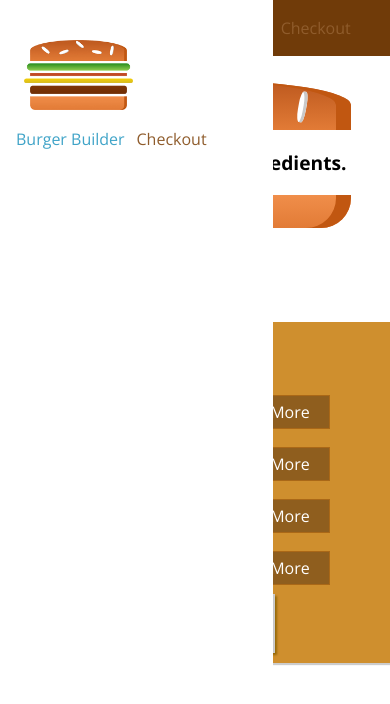
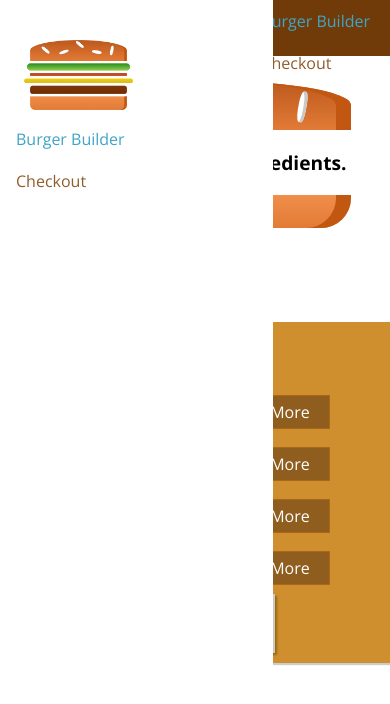
Before and after one commit to aw3some-dev/burger-builder, a React (Create React App) app: page / in a window 390 px wide. Shown: the top 704 px of the page. Built offline with nearby package versions, Linux system fonts and the light colour scheme.

Commit message:
Added Responsiveness to NavigationItems module
Added Responsiveness to NavigationItems module

```diff
--- a/src/components/Navigation/NavigationItems/NavigationItems.module.css
+++ b/src/components/Navigation/NavigationItems/NavigationItems.module.css
@@ -5,4 +5,11 @@
     display: flex;
     align-items: center;
     height: 100%;
+    flex-flow: column;
 }
+
+@media (min-width: 500px) {
+    .NavigationItems {
+        flex-flow: row;
+    }
+}
```
